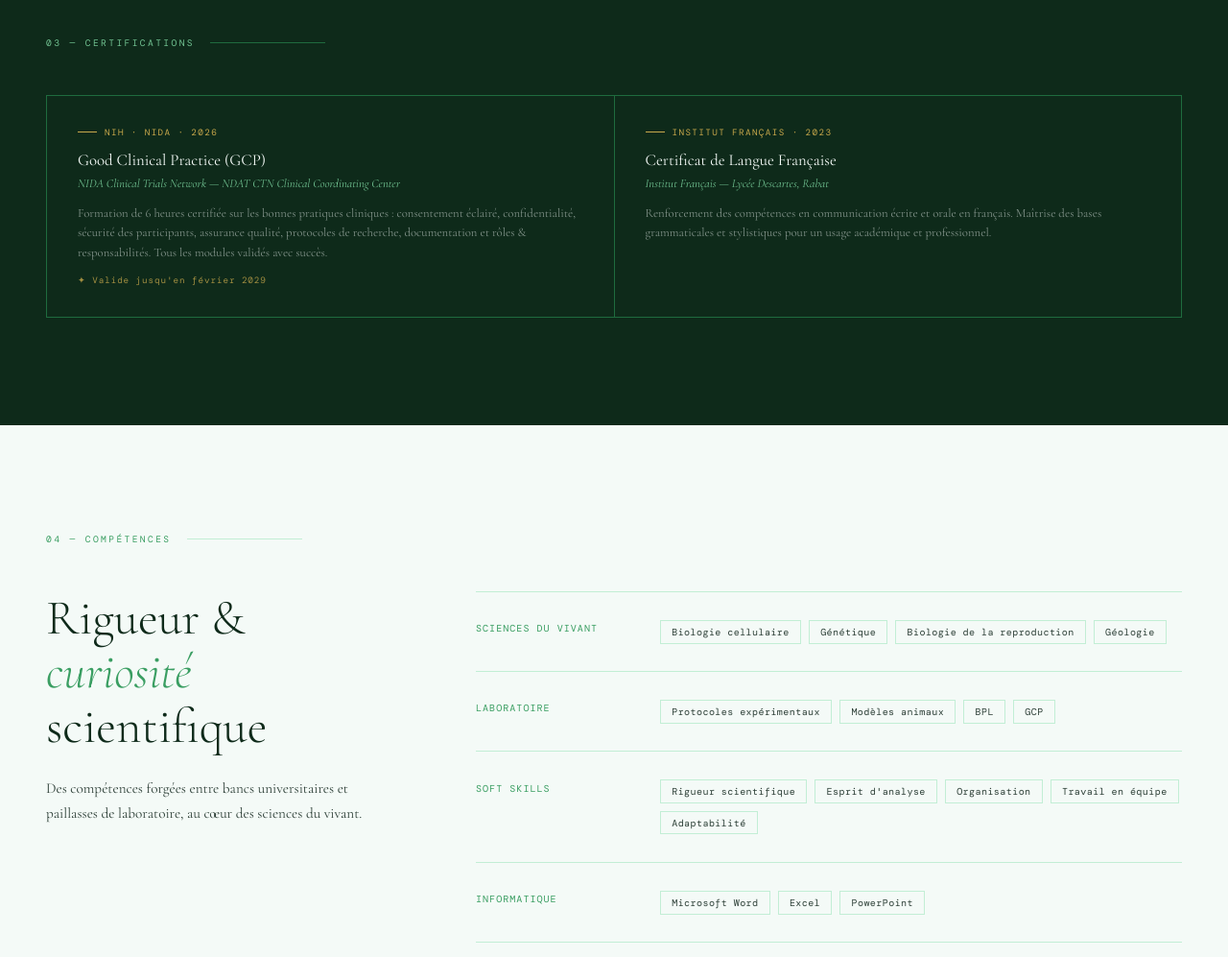
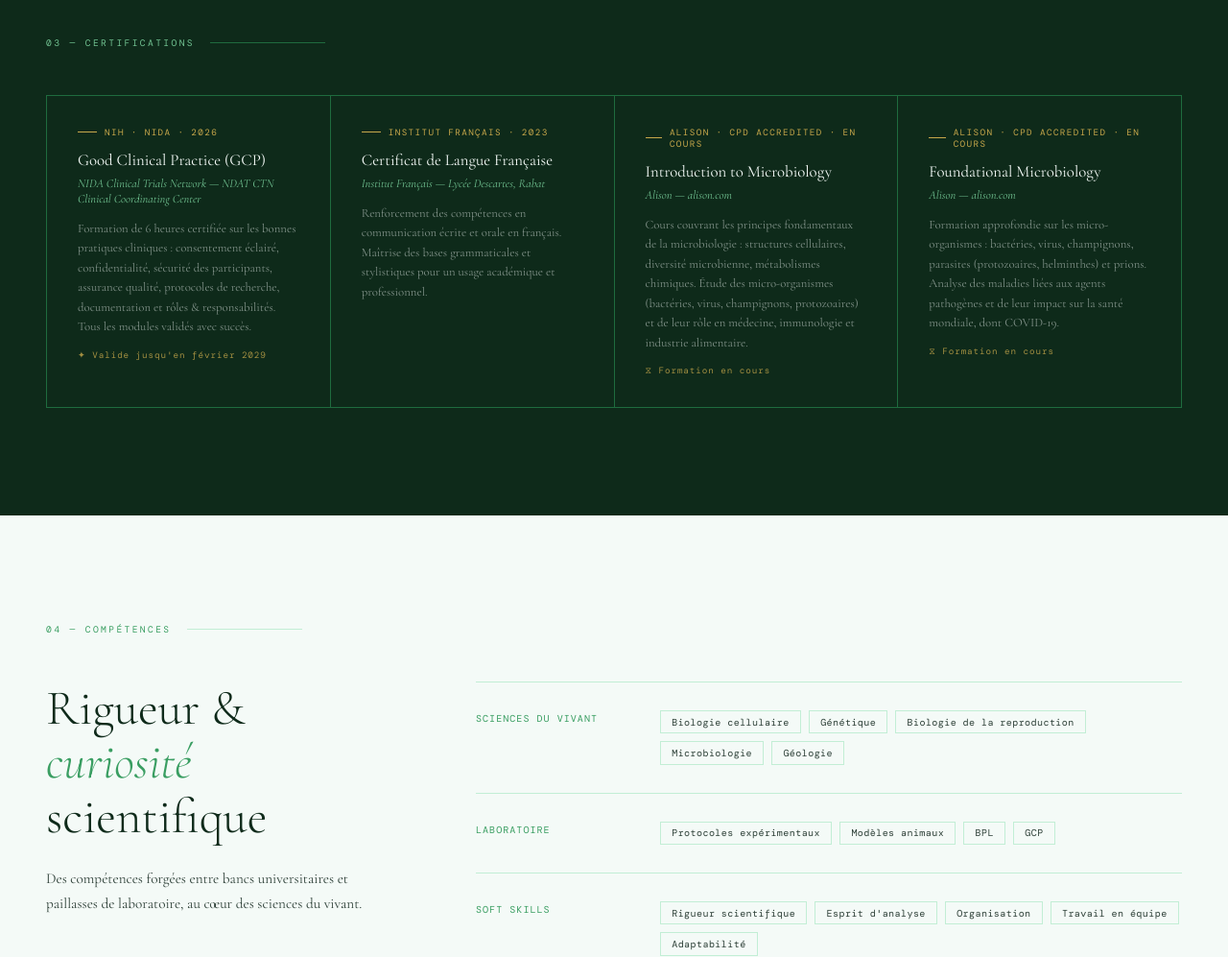
Before and after one commit to napsterlab/arij-el-aidi-portfolio, a plain HTML site: page index.html in a window 1280 px wide. Shown: the part 2080-3077 px from the top of the page at 96% size. Drawn offline with nearby package versions, Linux system fonts and the light colour scheme; a web font is replaced by a local one.

Commit message:
Update certification grid layout and add new certifications

```diff
--- a/index.html
+++ b/index.html
@@ -232,7 +232,7 @@
   #certifications .section-label { color:var(--bio-light); }
   #certifications .section-label::after { background:var(--bio-mid); }
 
-  .cert-grid { display:grid; grid-template-columns:1fr 1fr; gap:1px; background:var(--bio-mid); border:1px solid var(--bio-mid); }
+  .cert-grid { display:grid; grid-template-columns:repeat(auto-fit,minmax(260px,1fr)); gap:1px; background:var(--bio-mid); border:1px solid var(--bio-mid); }
   .cert-card {
     background:var(--bio-deep); padding:2rem;
     position:relative; overflow:hidden; transition:background .4s;
@@ -514,6 +514,20 @@
       <div class="cert-issuer">Institut Français — Lycée Descartes, Rabat</div>
       <div class="cert-desc">Renforcement des compétences en communication écrite et orale en français. Maîtrise des bases grammaticales et stylistiques pour un usage académique et professionnel.</div>
     </div>
+    <div class="cert-card">
+      <div class="cert-badge">Alison · CPD Accredited · En cours</div>
+      <div class="cert-title">Introduction to Microbiology</div>
+      <div class="cert-issuer">Alison — <a href="https://alison.com/course/introduction-to-microbiology" target="_blank" style="color:var(--bio-light);text-decoration:none;">alison.com</a></div>
+      <div class="cert-desc">Cours couvrant les principes fondamentaux de la microbiologie : structures cellulaires, diversité microbienne, métabolismes chimiques. Étude des micro-organismes (bactéries, virus, champignons, protozoaires) et de leur rôle en médecine, immunologie et industrie alimentaire.</div>
+      <div class="cert-valid">⧖ Formation en cours</div>
+    </div>
+    <div class="cert-card">
+      <div class="cert-badge">Alison · CPD Accredited · En cours</div>
+      <div class="cert-title">Foundational Microbiology</div>
+      <div class="cert-issuer">Alison — <a href="https://alison.com/course/foundational-microbiology" target="_blank" style="color:var(--bio-light);text-decoration:none;">alison.com</a></div>
+      <div class="cert-desc">Formation approfondie sur les micro-organismes : bactéries, virus, champignons, parasites (protozoaires, helminthes) et prions. Analyse des maladies liées aux agents pathogènes et de leur impact sur la santé mondiale, dont COVID-19.</div>
+      <div class="cert-valid">⧖ Formation en cours</div>
+    </div>
   </div>
 </section>
 
@@ -532,6 +546,7 @@
           <span class="skill-tag">Biologie cellulaire</span>
           <span class="skill-tag">Génétique</span>
           <span class="skill-tag">Biologie de la reproduction</span>
+          <span class="skill-tag">Microbiologie</span>
           <span class="skill-tag">Géologie</span>
         </div>
       </div>
```
